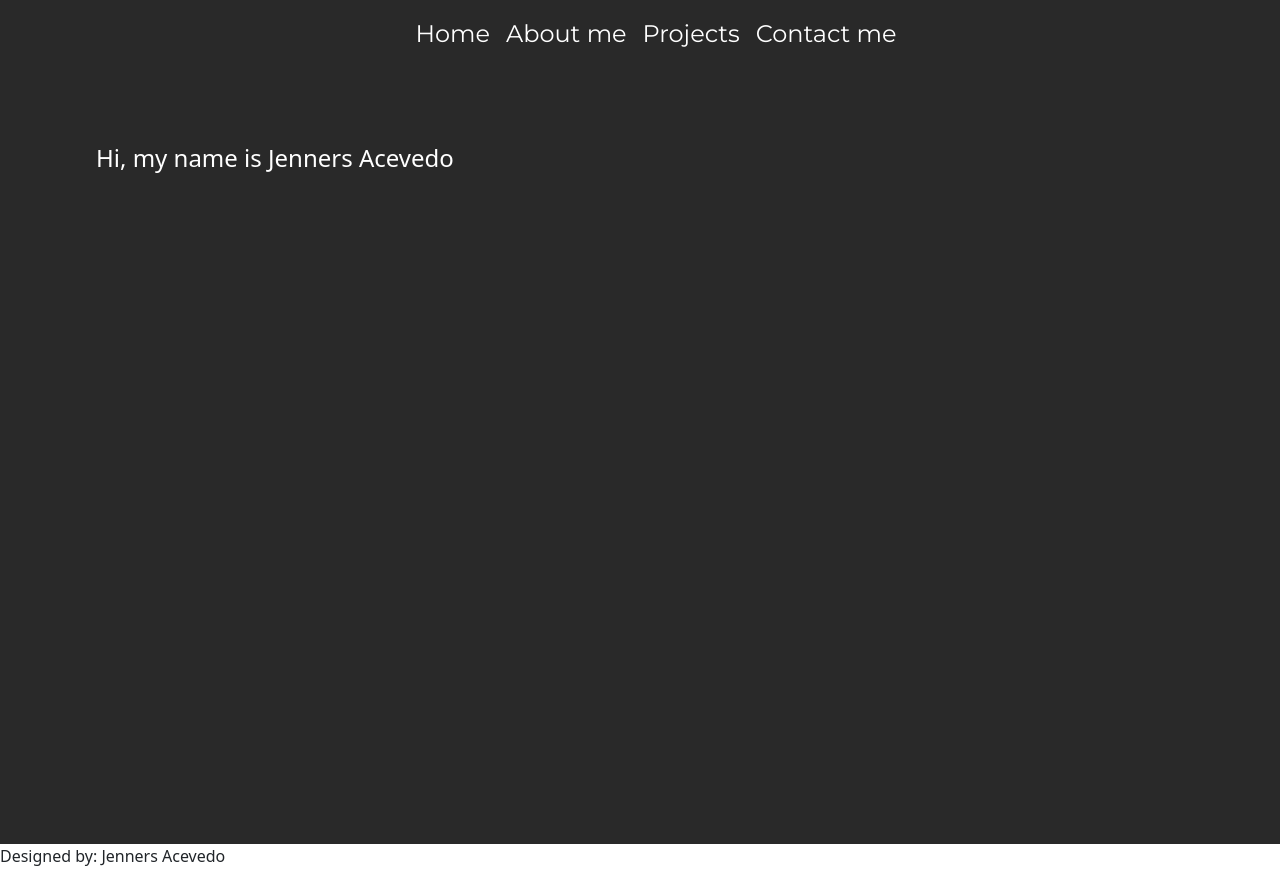
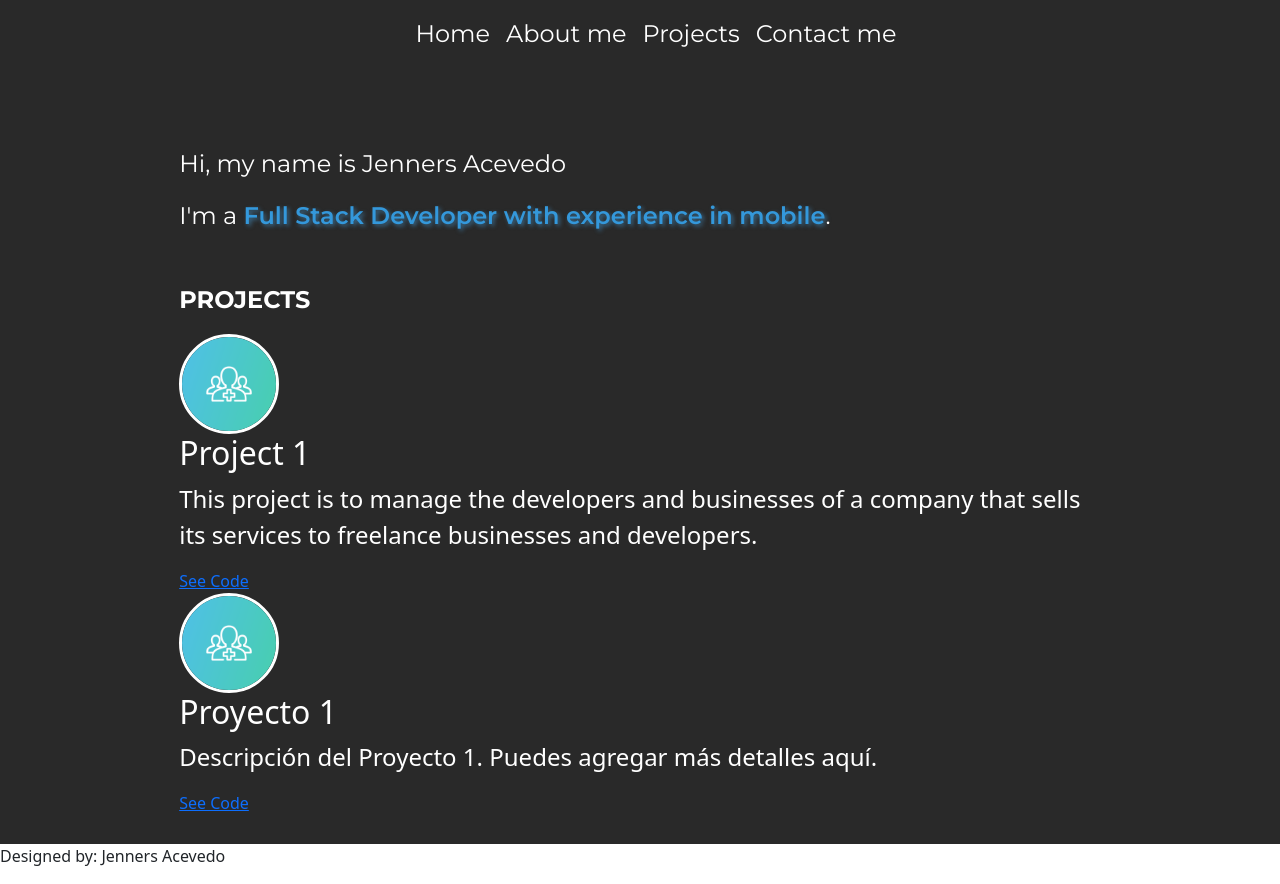
Before and after one commit to JennersAcevedo/portoflio, a Next.js app: page / in a window 1280 px wide. Built offline with nearby package versions, Linux system fonts and the light colour scheme.

Commit message:
update home

```diff
--- a/app/page.js
+++ b/app/page.js
@@ -2,19 +2,52 @@ import Image from 'next/image'
 import styles from '@/styles/home.module.css'
 import Navbar from '@/components/navbar'
 
-const imgStyle={
+const imgStyle = {
   borderRadius: '50%',
   border: '10px solid #CBCBCB',
 }
 export default function Home() {
-
+  const imageStyle = {
+    borderRadius: '50%',
+    border: '3px solid #fff',
+  }
   return (
     <div>
       <Navbar />
       <main className={styles.main}>
-        <div>
+        <div className={styles.description}>
           <p>Hi, my name is Jenners Acevedo</p>
+          <p>I'm a <span className={styles.role}>Full Stack Developer with experience in mobile</span>.</p>
         </div>
+        <section>
+          <div className={styles.tittle}>
+            <p>PROJECTS</p>
+          </div>
+          <div className={styles.project}>
+            <Image
+              src="/adm-dev-back.png"
+              width={100}
+              height={100}
+              alt="Picture of the author"
+              style={imageStyle}
+            />
+            <h2>Project 1</h2>
+            <p>This project is to manage the developers and businesses of a company that sells its services to freelance businesses and developers.</p>
+            <a href="#">See Code</a>
+          </div>
+          <div className={styles.project}>
+            <Image
+              src="/adm-dev-back.png"
+              width={100}
+              height={100}
+              alt="Picture of the author"
+              style={imageStyle}
+            />
+            <h2>Proyecto 1</h2>
+            <p>Descripción del Proyecto 1. Puedes agregar más detalles aquí.</p>
+            <a href="#">See Code</a>
+          </div>
+        </section>
       </main>
       <footer>
         <p>Designed by: Jenners Acevedo</p>
--- a/styles/home.module.css
+++ b/styles/home.module.css
@@ -1,14 +1,41 @@
-.main{
-    display: block;
-    padding: 6rem;
+@import url('https://fonts.googleapis.com/css2?family=Montserrat:ital,wght@0,100..900;1,100..900&display=swap');
+
+.main {
+     display: block;
+    /* padding: 6rem;*/
+    padding-left: 14vw;
+    padding-right: 14vw;
+    padding-top: 8vw;
     min-height: 100vh;
     background-color: #292929;
-    color:white;
+    color: white;
 }
 
-.main p{
+.main p {
     font-size: 3vh;
 }
-.img{
+
+.img {
     border-radius: 50%;
 }
+
+.description {
+    font-family: "Montserrat", sans-serif;
+    font-size: 3vh;
+}
+
+.description .role {
+    text-shadow: 2px 2px 4px rgba(76, 178, 247, 0.5);
+    font-weight: 600;
+    color: #3498db;
+}
+.tittle{
+    margin-top: 6vh;
+    font-weight: 700;
+    font-family: "Montserrat", sans-serif;
+    font-size: 3vh;
+    /* color:#3498db */
+}
+.profile image{
+    border-radius: 25px;
+}
--- a/styles/navbar.module.css
+++ b/styles/navbar.module.css
@@ -6,7 +6,7 @@
   align-items: center;
   box-sizing: border-box;
   list-style-type: none;
-  margin: 0;
+  /* margin: 0; */
   padding-top: 0.5vh;
 }
 .list{
```
Also changed, not shown: public/adm-dev-back.png (added).
